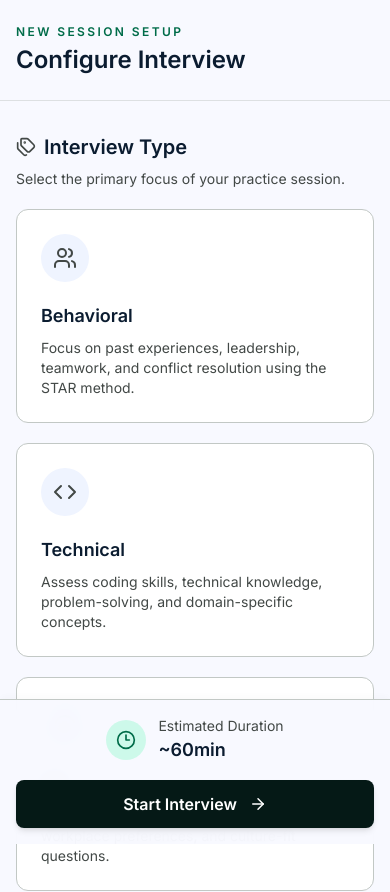
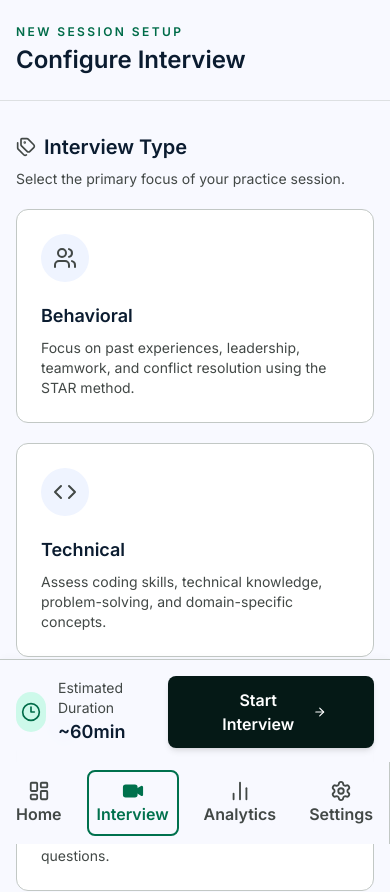
Before and after one commit to anujsharma8d/mockspire, a React (Vite) app in the folder client/: page /setup in a window 390 px wide. Shown: the top 892 px of the page. Built offline with nearby package versions, Linux system fonts and the light colour scheme; no server answers; sample sign-in values are in the browser's storage.

Commit message:
feat: fix responsive layout and add mobile bottom navigation

```diff
--- /dev/null
+++ b/client/src/components/MobileBottomNav.jsx
@@ -0,0 +1,95 @@
+import { NavLink } from "react-router-dom";
+import {
+  Bot,
+  LayoutDashboard,
+  Video,
+  ChartNoAxesColumn,
+  Settings,
+  CircleHelp,
+  LogOut,
+} from "lucide-react";
+import { useNavigate } from "react-router-dom";
+
+const MobileBottomNav = () => {
+  const navigate = useNavigate();
+
+  return (
+    <nav className="md:hidden flex fixed left-0 bottom-0 z-50 w-screen flex-col gap-2 border-r border-[#c2c8c5] bg-[#f8f9ff] px-2 py-2">
+
+      {/* Navigation */}
+      <div className="flex gap-2 justify-between items-center">
+
+        <NavLink
+          to="/dashboard"
+          className={({isActive})=>
+            `flex items-center gap-3 rounded-lg px-2 py-2 font-semibold transition-colors ${
+                isActive? "border-2 border-[#00714d] text-[#00714d]"
+                : "text-[#424846] hover:bg-[#e5eeff] hover:text-[#051916]"
+            }`
+        }
+        >
+            {({isActive})=>
+            <div className="flex flex-col justify-center items-center">
+          <LayoutDashboard size={22} fill={isActive?"currentColor":"none"} />
+          Home
+            </div>
+            }
+        </NavLink>
+
+        <NavLink
+          to="/setup"
+          className={({isActive})=>
+            `flex items-center gap-3 rounded-lg px-2 py-2 font-semibold transition-colors ${
+                isActive? "border-2 border-[#00714d] text-[#00714d]"
+                : "text-[#424846] hover:bg-[#e5eeff] hover:text-[#051916]"
+            }`
+        }
+        >
+            {({isActive})=>
+            <div className="flex flex-col justify-center items-center">
+          <Video size={22} fill={isActive?"currentColor":"none"} />
+          Interview
+            </div>
+            }
+        </NavLink>
+
+        <NavLink
+          to="/analytics"
+          className={({isActive})=>
+            `flex items-center gap-3 rounded-lg px-2 py-2 font-semibold transition-colors ${
+                isActive? "border-2 border-[#00714d] text-[#00714d]"
+                : "text-[#424846] hover:bg-[#e5eeff] hover:text-[#051916]"
+            }`
+        }
+        >
+            {({isActive})=>
+            <div className="flex flex-col justify-center items-center">
+          <ChartNoAxesColumn size={22} fill={isActive?"currentColor":"none"} />
+          Analytics
+            </div>
+            }
+        </NavLink>
+
+        <NavLink
+          to="/settings"
+          className={({isActive})=>
+            `flex items-center gap-3 rounded-lg px-2 py-2 font-semibold transition-colors ${
+                isActive? "border-2 border-[#00714d] text-[#00714d]"
+                : "text-[#424846] hover:bg-[#e5eeff] hover:text-[#051916]"
+            }`
+        }
+        >
+            {({isActive})=>
+            <div className="flex flex-col justify-center items-center">
+          <Settings size={22} fill={isActive?"currentColor":"none"} />
+          Settings
+            </div>
+            }
+        </NavLink>
+
+      </div>
+    </nav>
+  );
+};
+
+export default MobileBottomNav;
--- a/client/src/pages/Dashboard.jsx
+++ b/client/src/pages/Dashboard.jsx
@@ -7,6 +7,7 @@ import QuickStart from "../components/dashboard/QuickStart";
 import ReadinessScore from "../components/dashboard/ReadinessScore";
 import RecentActivity from "../components/dashboard/RecentActivity";
 import Insights from "../components/dashboard/Insights";
+import MobileBottomNav from '../components/MobileBottomNav';
 
 
 const Dashboard = () => {
@@ -43,9 +44,10 @@ const Dashboard = () => {
 
       {/* Sidebar */}
       <Sidebar />
+      <MobileBottomNav />
 
       {/* Main */}
-      <main className="relative flex h-full flex-1 flex-col md:ml-64">
+      <main className="relative flex h-full flex-1 flex-col md:ml-64 pb-10 md:pb-0">
 
         <TopNavbar user={user}/>
 
--- a/client/src/pages/Setup.jsx
+++ b/client/src/pages/Setup.jsx
@@ -1,6 +1,7 @@
 import { useState } from "react";
 import interviewApi from "../api/interviewapi";
 import { useNavigate } from "react-router-dom";
+import MobileBottomNav from "../components/MobileBottomNav";
 
 import {
   Tags,
@@ -134,8 +135,8 @@ const Setup = () => {
   return (
     <div className="flex min-h-screen bg-[#f8f9ff] text-[#0b1c30]">
 
-      {/* Sidebar */}
       <Sidebar />
+      <MobileBottomNav/>
 
       {/* Main */}
       <main className="flex min-h-screen flex-1 flex-col md:ml-64">
@@ -154,7 +155,7 @@ const Setup = () => {
         </div>
 
         {/* Content */}
-        <div className="mx-auto w-full max-w-[1120px] px-4 py-8 pb-32 md:px-16">
+        <div className="mx-auto w-full max-w-[1120px] px-4 py-8 pb-50 md:pb-32 md:px-16">
 
           {/* ================= INTERVIEW TYPE ================= */}
 
@@ -424,9 +425,9 @@ const Setup = () => {
 
         {/* ================= FOOTER ================= */}
 
-        <div className="fixed bottom-0 left-0 right-0 z-20 border-t border-[#c2c8c5] bg-[#f8f9ff]/95 px-4 py-4 shadow-[0_-4px_6px_-1px_rgba(0,0,0,0.02)] backdrop-blur-md md:left-64 md:px-16">
+        <div className="fixed bottom-20 md:bottom-0 left-0 right-0 z-20 border-t border-[#c2c8c5] bg-[#f8f9ff]/95 px-4 py-4 shadow-[0_-4px_6px_-1px_rgba(0,0,0,0.02)] backdrop-blur-md md:left-64 md:px-16">
 
-          <div className="mx-auto flex max-w-[1120px] flex-col items-center justify-between gap-4 md:flex-row">
+          <div className="mx-auto flex max-w-[1120px] items-center justify-between gap-4 ">
 
             {/* Duration */}
 
@@ -463,7 +464,7 @@ const Setup = () => {
 
             <button
               onClick={startInterviewHandler}
-              className="flex w-full items-center justify-center gap-3 rounded-lg bg-[#051916] px-8 py-3 font-semibold text-white shadow-md transition-all hover:bg-[#0b1c30] active:scale-95 md:w-auto"
+              className="flex items-center justify-center gap-3 rounded-lg bg-[#051916] px-12 py-3 font-semibold text-white shadow-md transition-all hover:bg-[#0b1c30] active:scale-95 md:w-auto"
             >
               Start Interview
 
```
